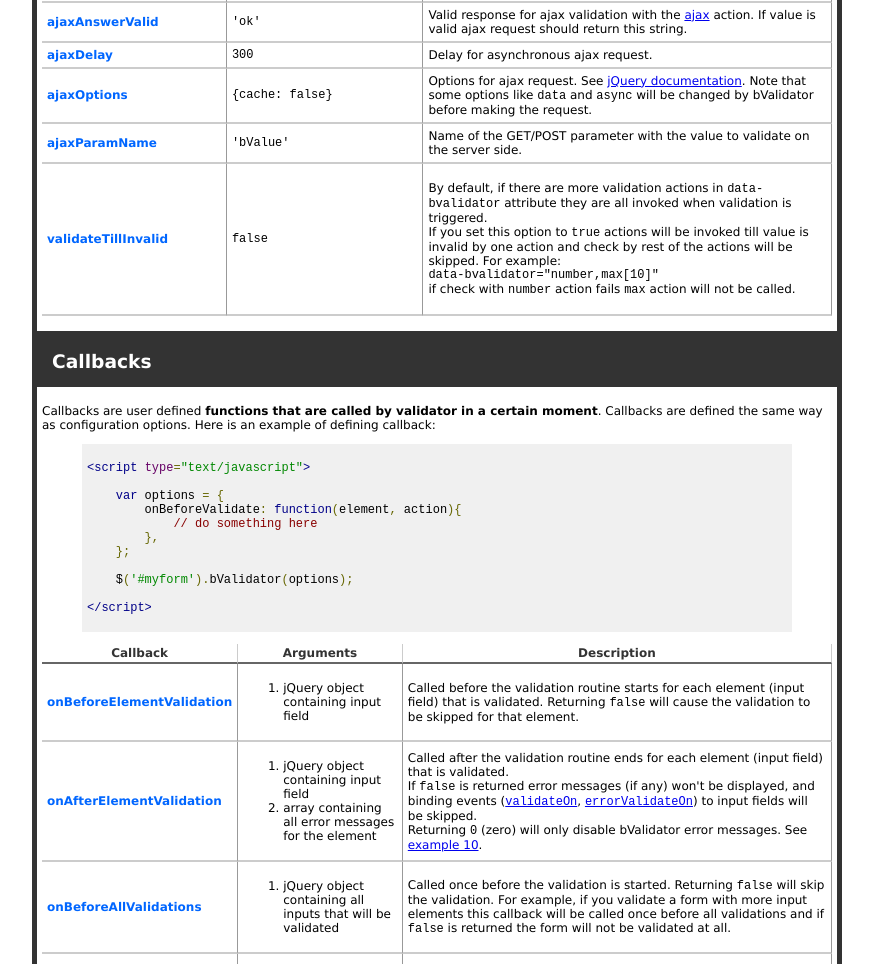
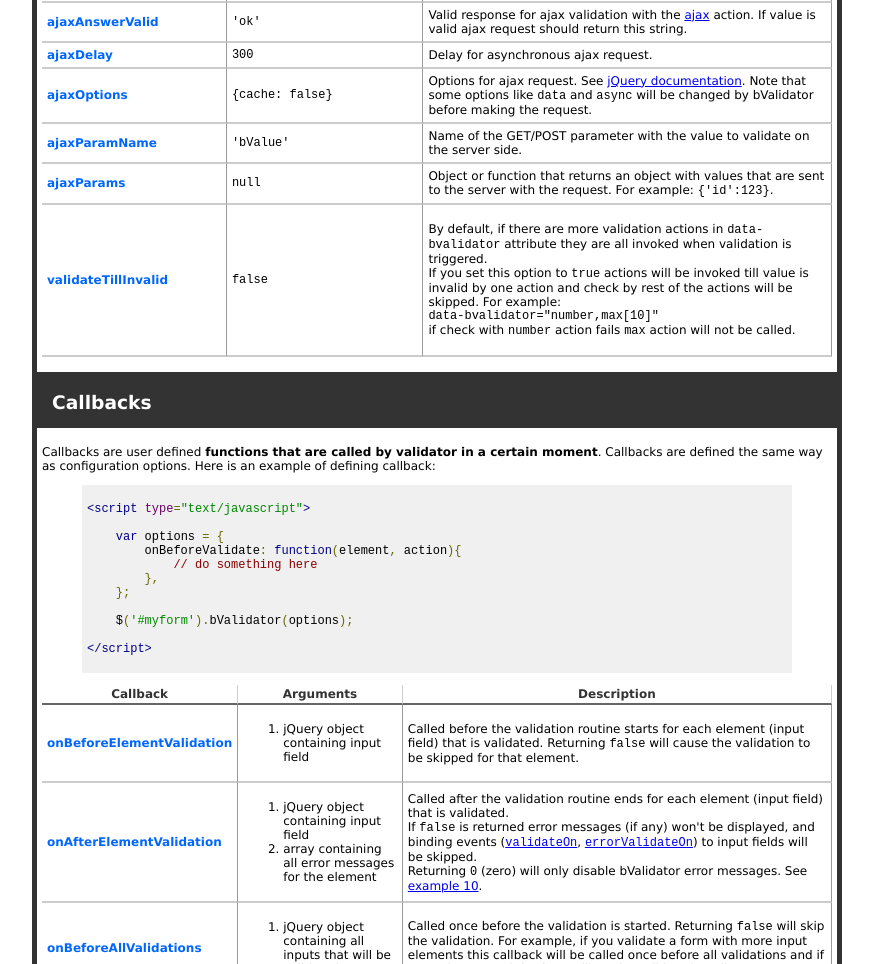
Before and after one commit to bmauser/bvalidator, a plain HTML site: page documentation/documentation.html in a window 1280 px wide. Shown: the part 4179-5143 px from the top of the page, without its empty margins (203-1076 px from the left). Drawn offline with Linux system fonts and the light colour scheme.

Commit message:
ajaxParams option documented

```diff
--- a/documentation/documentation.html
+++ b/documentation/documentation.html
@@ -592,6 +592,11 @@ h3 {
 				<td><span class="fp"><a name="ajaxParamName" id="validateOnSubmit3"></a></span>Name of the GET/POST parameter  with the value to validate on the server side.</td>
 			</tr>
 			<tr>
+				<td nowrap="nowrap" class="fp">ajaxParams</td>
+				<td class="insource">null</td>
+				<td>Object or function that returns an object with values that are sent to the server with the request. For example: <span class="insource">{'id':123}</span>.</td>
+			</tr>
+			<tr>
 				<td nowrap="nowrap" class="fp">validateTillInvalid</td>
 				<td class="insource">false</td>
 				<td><p>By default, if there are more validation actions in <span class="insource">data-bvalidator</span> attribute they are all invoked when validation is triggered. <br />
```
